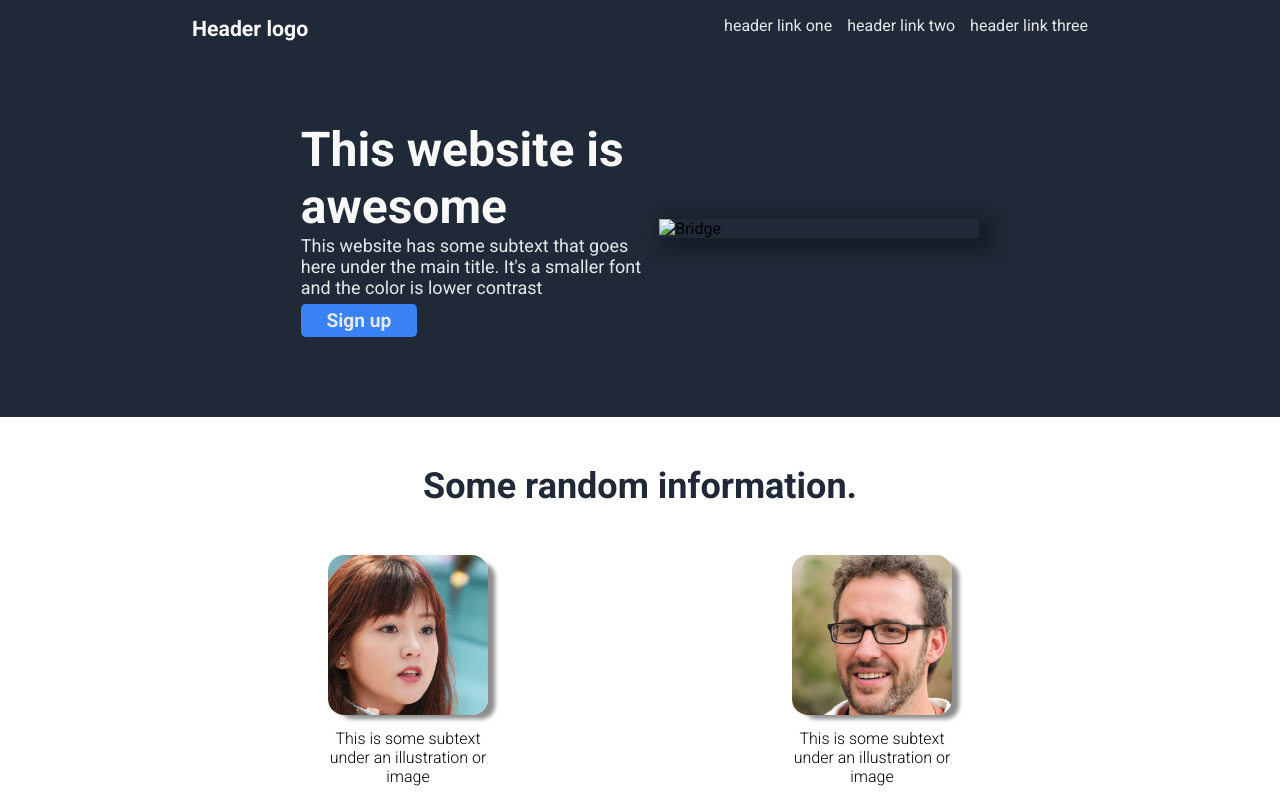
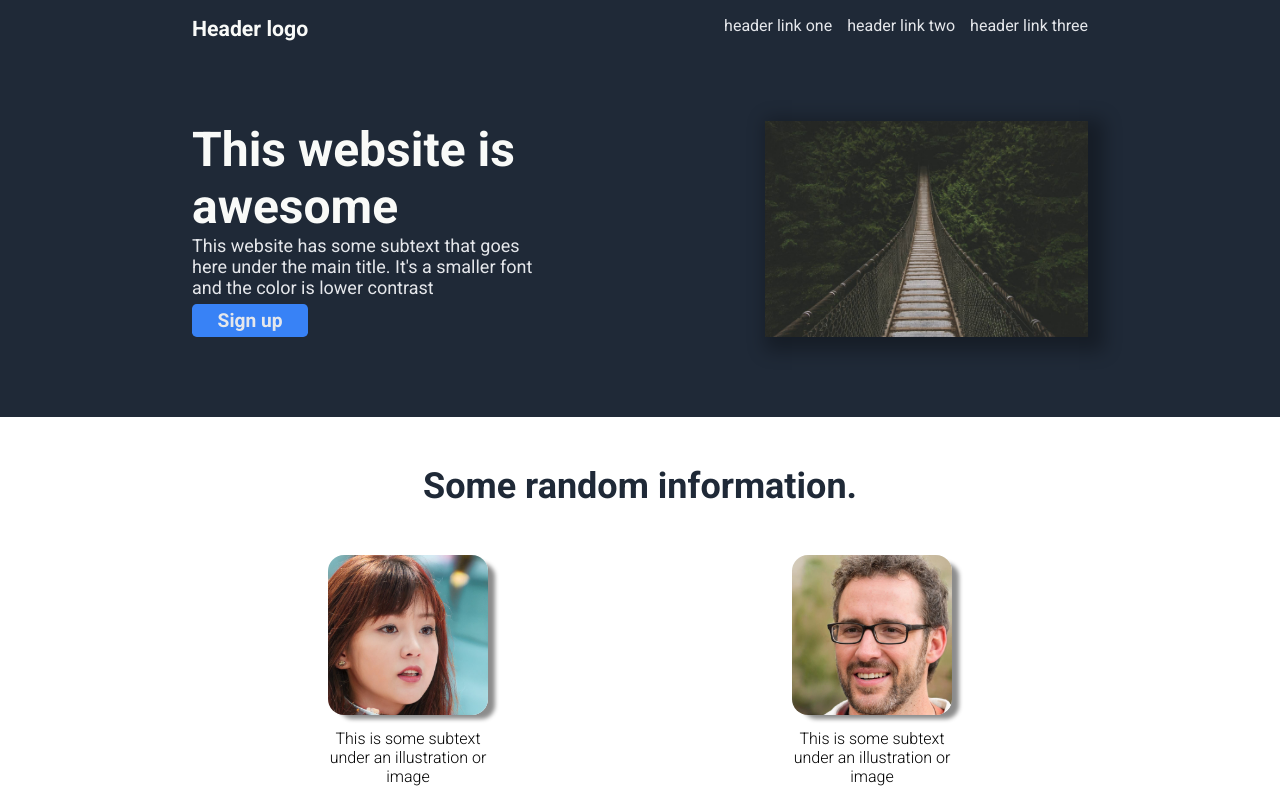
Before and after one commit to NayroFr/landing-page, a plain HTML site: page index.html in a window 1280 px wide. Shown: the top 800 px of the page. Drawn offline with Linux system fonts and the light colour scheme; the site is published under a folder, as on GitHub Pages, so addresses that start at the root find nothing.

Commit message:
Edit bridge image path

```diff
--- a/index.html
+++ b/index.html
@@ -30,7 +30,7 @@
                     <button>Sign up</button>
                 </div>
                 <div class="header-img">
-                    <img src="/landing-page/img/header-img.jpg" alt="Bridge">
+                    <img src="img/header-img.jpg" alt="Bridge">
                 </div>
             </div>
         </div>
```
